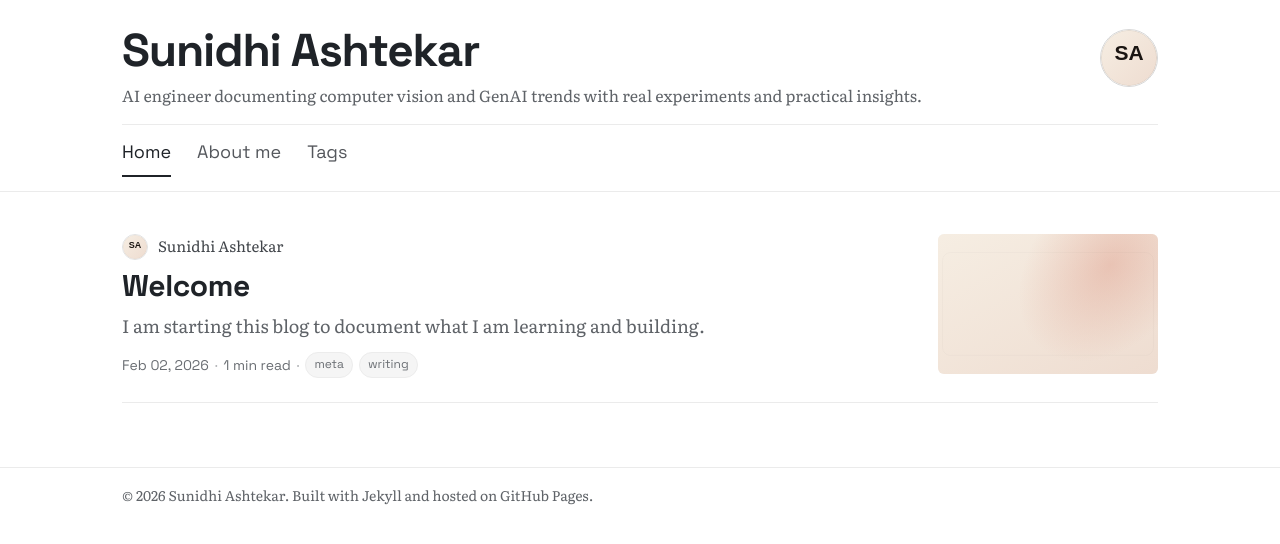
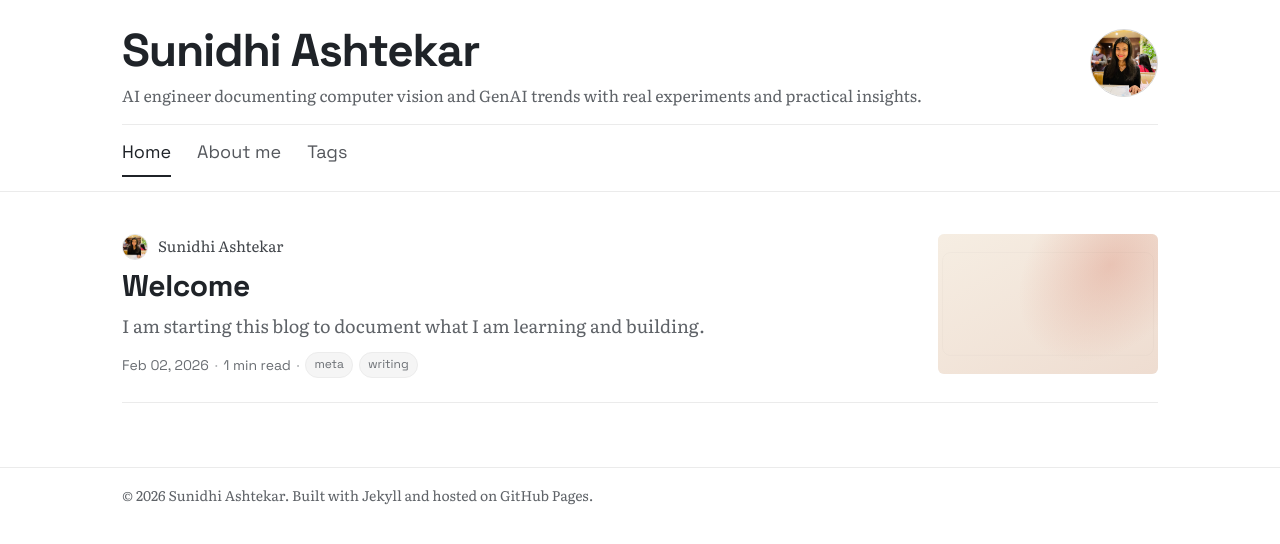
Before and after one commit to sunidhiashtekar/sunidhiashtekar.github.io, a Jekyll site: the page built from index.md, in a window 1280 px wide. Shown: the top 544 px of the page. Built offline with Jekyll 4.4.1, drawn with Linux system fonts in a browser that asks for light colours.

Commit message:
Use real profile photo for site avatar

```diff
--- a/_config.yml
+++ b/_config.yml
@@ -1,12 +1,12 @@
 title: "Sunidhi Ashtekar"
 description: "Writing about computer vision, generative AI, and machine learning."
 tagline: "AI engineer documenting computer vision and GenAI trends with real experiments and practical insights."
-avatar: "/assets/images/profile.svg"
+avatar: "/assets/images/profile.jpg"
 author:
   name: "Sunidhi Ashtekar"
   role: "Computer Vision, Generative AI, and Machine Learning"
   bio: "I work on practical ML systems, from research to deployment."
-  avatar: "/assets/images/profile.svg"
+  avatar: "/assets/images/profile.jpg"
 default_cover: "/assets/images/covers/default.svg"
 social:
   linkedin: "https://www.linkedin.com/in/sunidhiashtekar"
--- a/assets/css/main.css
+++ b/assets/css/main.css
@@ -96,11 +96,12 @@ a {
 }
 
 .site-avatar {
-  width: 58px;
-  height: 58px;
+  width: 68px;
+  height: 68px;
   border-radius: 50%;
   border: 1px solid #d8d8d8;
   object-fit: cover;
+  object-position: 50% 26%;
 }
 
 .site-nav {
@@ -184,6 +185,7 @@ a {
   height: 26px;
   border-radius: 50%;
   object-fit: cover;
+  object-position: 50% 26%;
   border: 1px solid #e2e2e2;
 }
 
@@ -329,6 +331,7 @@ a {
   height: 34px;
   border-radius: 50%;
   object-fit: cover;
+  object-position: 50% 26%;
   border: 1px solid #e2e2e2;
 }
 
@@ -598,7 +601,7 @@ a {
   }
 
   .site-avatar {
-    width: 46px;
-    height: 46px;
+    width: 56px;
+    height: 56px;
   }
 }
```
Also changed, not shown: assets/images/profile.jpg (added).
